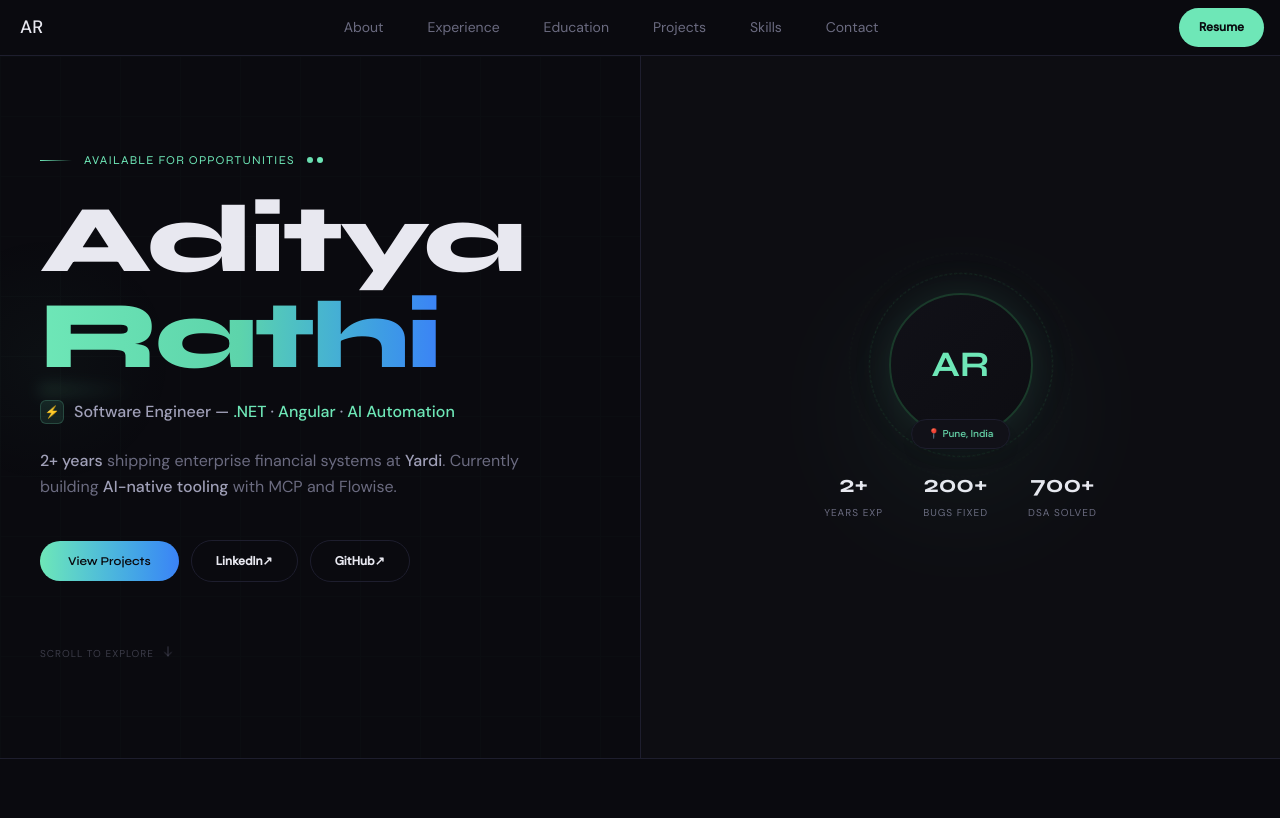
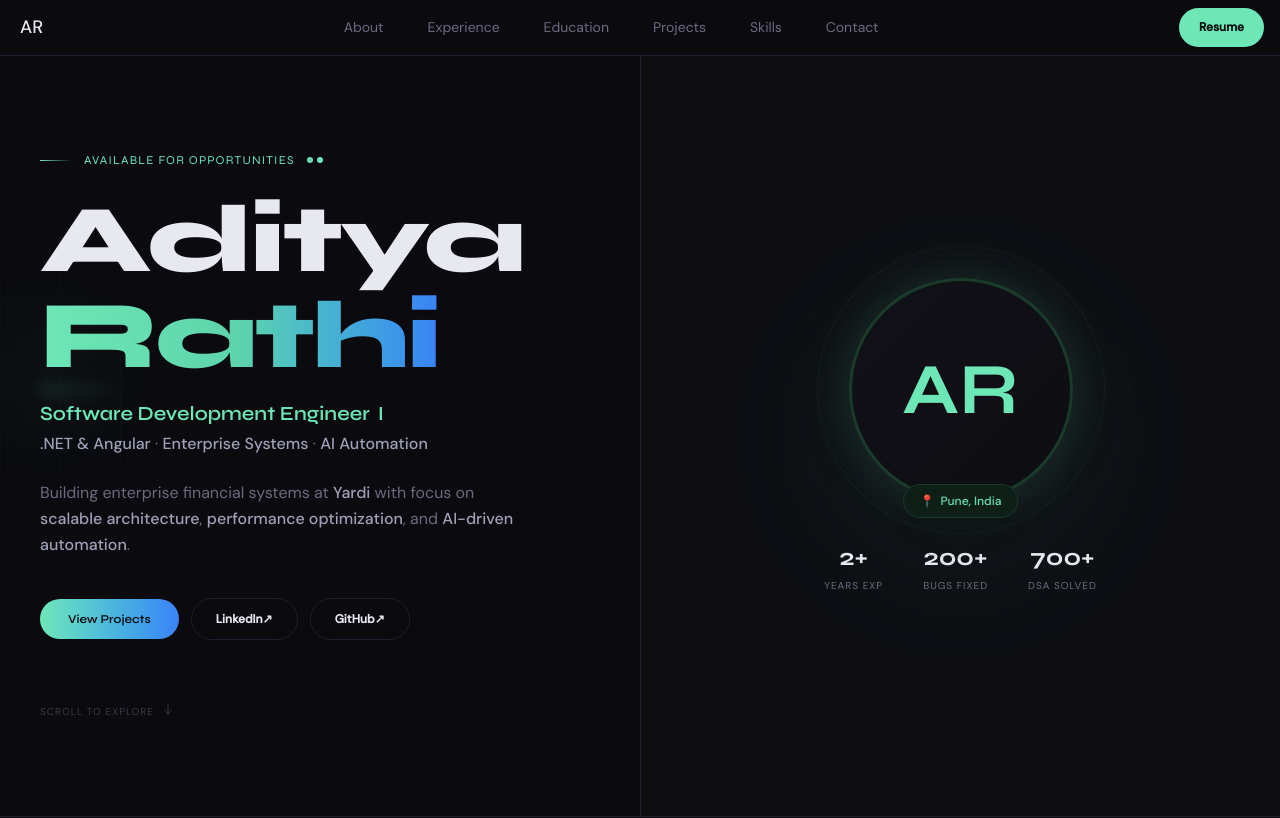
Before and after one commit to Aditya-V-Rathi/aditya-portfolio, a Next.js app: page / in a window 1280 px wide. Shown: the top 818 px of the page. Built offline with nearby package versions, Linux system fonts and the light colour scheme.

Commit message:
Main section changes

```diff
--- a/components/sections/Hero.tsx
+++ b/components/sections/Hero.tsx
@@ -32,7 +32,7 @@ export default function Hero() {
           </div>
 
           {/* Content wrapper for better spacing control */}
-          <div className="relative max-w-2xl">
+          <div className="relative mx-auto max-w-2xl md:ml-auto md:mr-8 lg:mr-16">
 
             {/* Eyebrow with decorative element */}
             <div className="mb-6 flex items-center gap-3">
@@ -60,20 +60,25 @@ export default function Hero() {
             </h1>
 
             {/* Role with icon accent */}
-            <div className="mb-6 flex items-center gap-2.5">
-              <div className="flex h-6 w-6 items-center justify-center rounded-md bg-[#6EE7B7]/10 border border-[#6EE7B7]/20">
-                <span className="text-xs text-[#6EE7B7]">⚡</span>
-              </div>
-              <p className="text-sm text-[#a0a0b8] md:text-base font-medium">
-                Software Engineer — <span className="text-[#6EE7B7]">.NET</span> · <span className="text-[#6EE7B7]">Angular</span> · <span className="text-[#6EE7B7]">AI Automation</span>
+            <div className="mb-6">
+              <p className="text-lg font-semibold md:text-xl" style={{ fontFamily: "var(--font-syne), sans-serif" }}>
+                <span className="text-[#6EE7B7]">Software Development Engineer</span>
+                <span className="ml-2 text-[#6EE7B7]">I</span>
+              </p>
+              <p className="mt-1 text-sm text-[#6b6b80] md:text-base">
+                <span className="text-[#a0a0b8] font-medium">.NET & Angular</span> ·{" "}
+                <span className="text-[#a0a0b8] font-medium">Enterprise Systems</span> ·{" "}
+                <span className="text-[#a0a0b8] font-medium">AI Automation</span>
               </p>
             </div>
 
             {/* Tagline with enhanced typography */}
             <p className="mb-10 max-w-lg text-sm leading-relaxed text-[#6b6b80] md:text-base">
-              <span className="text-[#a0a0b8] font-medium">2+ years</span> shipping enterprise financial systems at{" "}
-              <span className="text-[#a0a0b8] font-medium">Yardi</span>. Currently
-              building <span className="text-[#a0a0b8] font-medium">AI-native tooling</span> with MCP and Flowise.
+              Building enterprise financial systems at{" "}
+              <span className="text-[#a0a0b8] font-medium">Yardi</span> with focus on{" "}
+              <span className="text-[#a0a0b8] font-medium">scalable architecture</span>,{" "}
+              <span className="text-[#a0a0b8] font-medium">performance optimization</span>, and{" "}
+              <span className="text-[#a0a0b8] font-medium">AI-driven automation</span>.
             </p>
 
             {/* CTAs with enhanced hover states */}
@@ -110,34 +115,38 @@ export default function Hero() {
         </Reveal>
 
         {/* RIGHT */}
-        <Reveal className="relative flex flex-col items-center justify-center gap-8 border-t border-[#1e1e2e] bg-[#0d0d12] px-6 py-14 md:border-l md:border-t-0 md:py-24 reveal-right">
+        <div className="relative flex flex-col items-center justify-center gap-10 border-t border-[#1e1e2e] bg-[#0d0d12] px-6 py-14 md:border-l md:border-t-0 md:py-24">
 
           {/* Glow */}
           <div className="pointer-events-none absolute inset-0 flex items-center justify-center">
-            <div className="h-48 w-48 rounded-full bg-[#6EE7B7] opacity-[0.06] blur-3xl" />
+            <div className="h-80 w-80 rounded-full bg-[#6EE7B7] opacity-[0.04] blur-3xl" />
           </div>
 
           {/* Photo */}
           <div className="relative">
             {/* Outer rings */}
-            <div className="absolute -inset-5 rounded-full border border-dashed border-[#1a3a2a] opacity-60 animate-[spin_20s_linear_infinite]" />
-            <div className="absolute -inset-10 rounded-full border border-dashed border-[#141f18] opacity-40 animate-[spin_30s_linear_infinite_reverse]" />
+            <div className="absolute -inset-8 rounded-full border border-dashed border-[#1a3a2a] opacity-50 animate-[spin_25s_linear_infinite]" />
+            <div className="absolute -inset-14 rounded-full border border-dashed border-[#141f18] opacity-30 animate-[spin_35s_linear_infinite_reverse]" />
 
-            {/* Circle — swap the initials div for <img> when you have a photo */}
-            <div className="relative flex h-36 w-36 items-center justify-center rounded-full border-2 border-[#1a3a2a] bg-gradient-to-br from-[#111118] to-[#0d0d12] shadow-[0_0_40px_rgba(110,231,183,0.1)]">
-              <span className="text-4xl font-bold text-[#6EE7B7]"
-                style={{ fontFamily: "var(--font-syne), sans-serif" }}>
+            {/* Photo circle - LARGER */}
+            <div className="relative flex h-48 w-48 items-center justify-center overflow-hidden rounded-full border-[3px] border-[#1a3a2a] bg-gradient-to-br from-[#111118] to-[#0d0d12] shadow-[0_0_50px_rgba(110,231,183,0.15)] md:h-56 md:w-56">
+              {/* Replace this span with <img src="/your-photo.jpg" alt="Aditya Rathi" className="h-full w-full object-cover" /> */}
+              <span
+                className="text-6xl font-bold text-[#6EE7B7] md:text-7xl"
+                style={{ fontFamily: "var(--font-syne), sans-serif" }}
+              >
                 AR
               </span>
             </div>
 
-            {/* Location badge with enhanced styling */}
-            <div className="absolute -bottom-3 left-1/2 -translate-x-1/2 whitespace-nowrap rounded-full border border-[#1e1e2e] bg-[#111118] px-4 py-1.5 text-[10px] font-medium text-[#6EE7B7] shadow-lg backdrop-blur-sm">
-              📍 {info.location}
+            {/* Location badge */}
+            <div className="absolute -bottom-4 left-1/2 -translate-x-1/2 whitespace-nowrap rounded-full border border-[#1a3a2a] bg-[#0d1f16] px-4 py-2 text-xs font-medium text-[#6EE7B7] shadow-xl backdrop-blur-sm">
+              <span className="mr-1.5">📍</span>
+              {info.location}
             </div>
           </div>
 
-          {/* Stats */}
+           {/* Stats */}
           <div className="flex gap-10">
             {info.stats.map((s) => (
               <div key={s.label} className="group text-center">
@@ -151,7 +160,7 @@ export default function Hero() {
               </div>
             ))}
           </div>
-        </Reveal>
+        </div>
 
       </div>
     </section>
```
